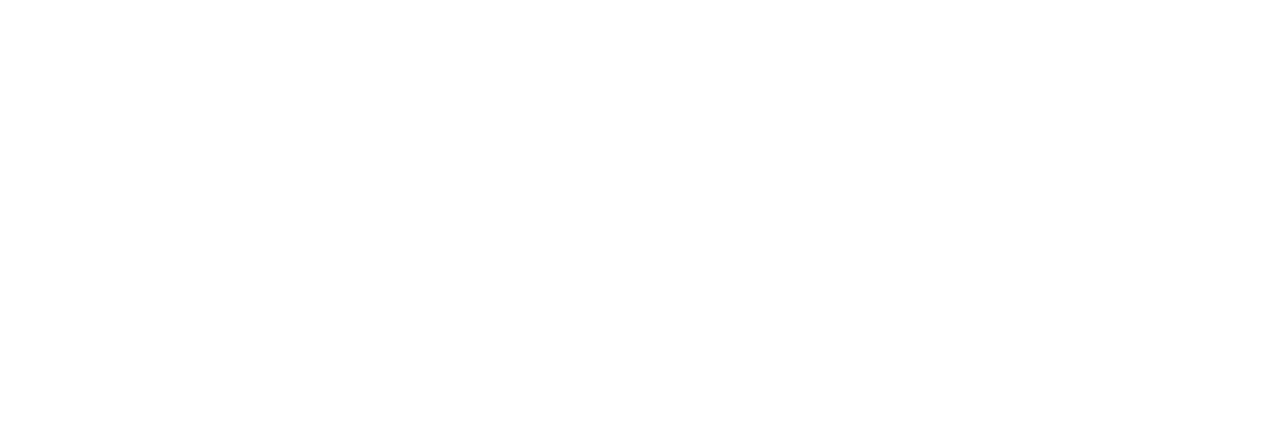
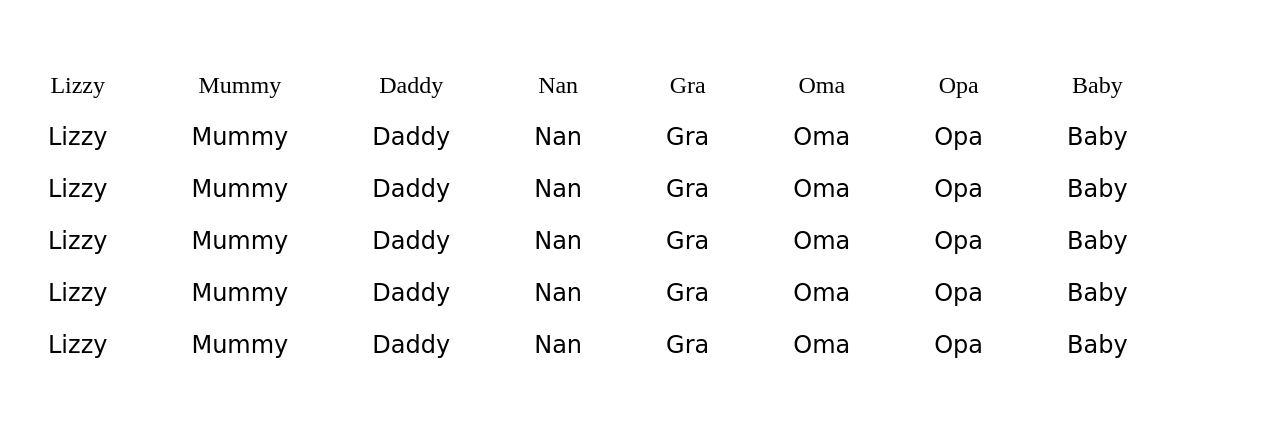
Before and after one commit to CatherineGracey/writing, a plain HTML site: page index.html in a window 1280 px wide. Drawn offline with Linux system fonts and the light colour scheme; a web font is replaced by a local one.

Commit message:
Added words

```diff
--- a/index.html
+++ b/index.html
@@ -4,16 +4,88 @@
     <meta charset="utf-8">
     <title>Lizzy words</title>
     <link href="https://fonts.googleapis.com/css?family=Raleway+Dots" rel="stylesheet">
-    <style media="screen">
+    <style>
+      p {
+        text-align: center;
+      }
+      .word {
+        padding: 2em;
+        display: inline-block;
+        font-size: 20px;
+      }
       .sample {
-
+        font-size: larger;
       }
       .prac {
+        font-size: x-large;
         font-family: 'Raleway Dots', cursive;
       }
     </style>
   </head>
   <body>
-
+    <div class="word">
+      <p class="sample">Lizzy</p>
+      <p class="prac">Lizzy</p>
+      <p class="prac">Lizzy</p>
+      <p class="prac">Lizzy</p>
+      <p class="prac">Lizzy</p>
+      <p class="prac">Lizzy</p>
+    </div>
+    <div class="word">
+      <p class="sample">Mummy</p>
+      <p class="prac">Mummy</p>
+      <p class="prac">Mummy</p>
+      <p class="prac">Mummy</p>
+      <p class="prac">Mummy</p>
+      <p class="prac">Mummy</p>
+    </div>
+    <div class="word">
+      <p class="sample">Daddy</p>
+      <p class="prac">Daddy</p>
+      <p class="prac">Daddy</p>
+      <p class="prac">Daddy</p>
+      <p class="prac">Daddy</p>
+      <p class="prac">Daddy</p>
+    </div>
+    <div class="word">
+      <p class="sample">Nan</p>
+      <p class="prac">Nan</p>
+      <p class="prac">Nan</p>
+      <p class="prac">Nan</p>
+      <p class="prac">Nan</p>
+      <p class="prac">Nan</p>
+    </div>
+    <div class="word">
+      <p class="sample">Gra</p>
+      <p class="prac">Gra</p>
+      <p class="prac">Gra</p>
+      <p class="prac">Gra</p>
+      <p class="prac">Gra</p>
+      <p class="prac">Gra</p>
+    </div>
+    <div class="word">
+      <p class="sample">Oma</p>
+      <p class="prac">Oma</p>
+      <p class="prac">Oma</p>
+      <p class="prac">Oma</p>
+      <p class="prac">Oma</p>
+      <p class="prac">Oma</p>
+    </div>
+    <div class="word">
+      <p class="sample">Opa</p>
+      <p class="prac">Opa</p>
+      <p class="prac">Opa</p>
+      <p class="prac">Opa</p>
+      <p class="prac">Opa</p>
+      <p class="prac">Opa</p>
+    </div>
+    <div class="word">
+      <p class="sample">Baby</p>
+      <p class="prac">Baby</p>
+      <p class="prac">Baby</p>
+      <p class="prac">Baby</p>
+      <p class="prac">Baby</p>
+      <p class="prac">Baby</p>
+    </div>
   </body>
 </html>
```
